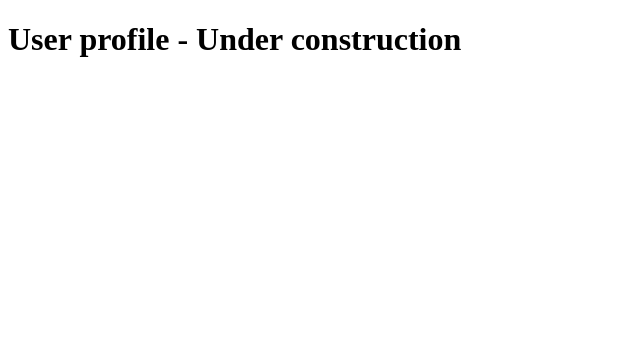
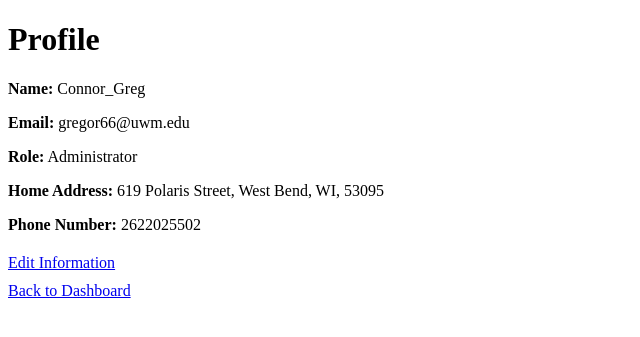
Before and after one commit to Connor-Gregor/TAScheduler, a Django app: page /profile/ in a window 1280 px wide. Shown: the top 337 px of the page, without its empty margins (0-640 px from the left). Run offline with Django 5.2, Linux system fonts and the light colour scheme; a user stored in the database is signed in.

```diff
--- a/TAScheduler/urls.py
+++ b/TAScheduler/urls.py
@@ -46,6 +46,7 @@ urlpatterns = [
     path('course-management/', views.CreateCourseView.as_view(), name='course_management'),
     path('create-course/', views.CreateCourse.as_view(), name='create_course'),
     path('edit-course/<int:course_id>/', views.EditCourse.as_view(), name='edit_course'),
+    path('edit-profile/', views.edit_profile, name='edit_profile'),
     #path('admin/create_account/', views.CreateAccountView.as_view(), name='create_account'),
     #path('admin/delete_account/', views.DeleteAccountView.as_view(), name='delete_account'),
     #path('admin/edit_account/', views.EditAccountView.as_view(), name='edit_account'),
--- a/TASchedulerApp/models.py
+++ b/TASchedulerApp/models.py
@@ -32,6 +32,8 @@ class MyUser(AbstractBaseUser):
     email = models.EmailField(unique=True)
     name = models.CharField(max_length=50, unique=True)
     contactInfo = models.CharField(max_length=50, default='')
+    home_address = models.TextField(default='')
+    phone_number = models.CharField(max_length=15, default='')
     is_staff = models.BooleanField(default=False)
     is_active = models.BooleanField(default=True)
     is_superuser = models.BooleanField(default=False)
--- a/TASchedulerApp/views.py
+++ b/TASchedulerApp/views.py
@@ -4,7 +4,7 @@ from django.views import View
 from .forms import CourseForm, RegistrationForm
 from django.utils.decorators import method_decorator
 from .decorators import role_required
-from django.contrib.auth import authenticate, login
+from django.contrib.auth import authenticate, login, update_session_auth_hash
 from django.contrib.auth.mixins import LoginRequiredMixin
 from django.contrib.auth.decorators import login_required, user_passes_test
 
@@ -13,6 +13,7 @@ from .service.account_service import AccountService
 from .service.auth_service import AuthService
 from .service.course_service import CourseService, assign_instructor_and_tas
 from .service.notification_service import NotificationService
+from .service.edit_user_service import update_user_profile
 
 # Create your views here.
 
@@ -221,3 +222,21 @@ def assign_users_to_course(request, course_id):
         'instructors': instructors,
         'tas': tas
     })
+
+
+@login_required
+def edit_profile(request):
+    user = request.user
+    if request.method == 'POST':
+        name = request.POST.get('name', user.name)
+        home_address = request.POST.get('home_address', user.home_address)
+        phone_number = request.POST.get('phone_number', user.phone_number)
+        password = request.POST.get('password', None)
+
+        # Call the service function to update the user profile
+        update_user_profile(request, user, name, home_address, phone_number, password)
+
+        messages.success(request, "Your profile has been updated successfully!")
+        return redirect('edit_profile')
+
+    return render(request, 'common/edit_profile.html', {'user': user})
--- a/templates/common/profile.html
+++ b/templates/common/profile.html
@@ -5,6 +5,14 @@
     <title>Title</title>
 </head>
 <body>
-<h1>User profile - Under construction</h1>
+    <h1>Profile</h1>
+    <p><strong>Name:</strong> {{ user.name }}</p>
+    <p><strong>Email:</strong> {{ user.email }}</p>
+    <p><strong>Role:</strong> {{ user.role }}</p>
+    <p><strong>Home Address:</strong> {{ user.home_address }}</p>
+    <p><strong>Phone Number:</strong> {{ user.phone_number }}</p>
+
+    <a href="{% url 'edit_profile' %}" style="display: block; margin-top: 20px;">Edit Information</a>
+    <a href="{% url 'dashboard' %}" style="display: block; margin-top: 10px;">Back to Dashboard</a>
 </body>
 </html>
```
Also changed, not shown: TASchedulerApp/service/edit_user_service.py (added, +19 -0 lines), TASchedulerApp/tests/unit_tests.py (+89 -0 lines), templates/common/edit_profile.html (added, +33 -0 lines), db.sqlite3.
